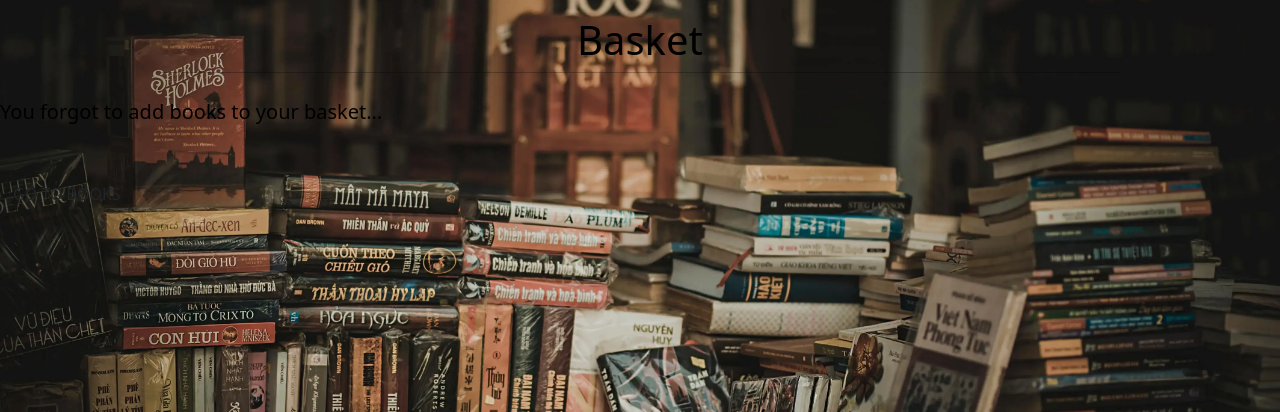
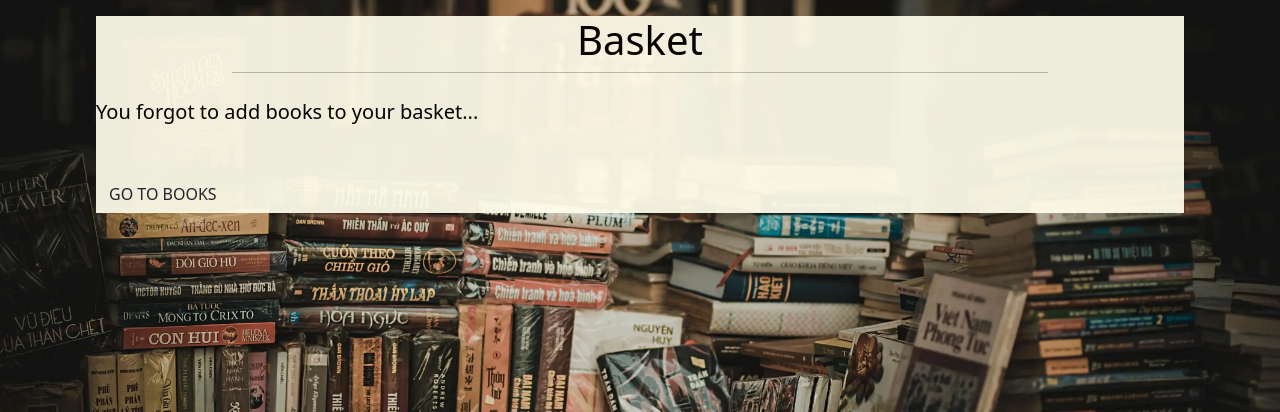
Before and after one commit to abz2489/book-mark-it, a Django app: page /basket/ in a window 1280 px wide. Shown: the part 102-514 px from the top of the page. Run offline with Django 3.2, Linux system fonts and the light colour scheme; some libraries are stand-ins or nearby versions; some web fonts are replaced.

Commit message:
Add overlay to basket

```diff
--- a/basket/templates/basket/basket.html
+++ b/basket/templates/basket/basket.html
@@ -3,11 +3,11 @@
 {% load basket_tools %}
 
 {% block content %}
+<div class="overlay">
     <div class="col text-center mt-3">
         <h1 class="logo-font">Basket</h1>
         <hr class="mb-4">
     </div>
-
 
     <div class="row px-0 mx-0">
         <div class="col ps-0">
@@ -23,12 +23,10 @@
                                 <th scope="col">Subtotal</th>
                             </tr>
                         </thead>
-
                         {% for book in basket_items %}
                             <tr>
                                 <td class="pb-5 pt-3 w-25 text-center">
                                 <!--<img class="cover-img-sml" src="{{ book.book.cover.url }}">-->
-
                                 </td>
                                 <td class="w-25">
                                     <p class="my-0"><strong>{{ book.book.title }}</strong></p>
@@ -111,6 +109,7 @@
             </div>
         </div>
     </div>
+</div>
 {% endblock %}
 
 {% block postloadjs %}
```
Lines whose indentation alone changed are shown as unchanged.
